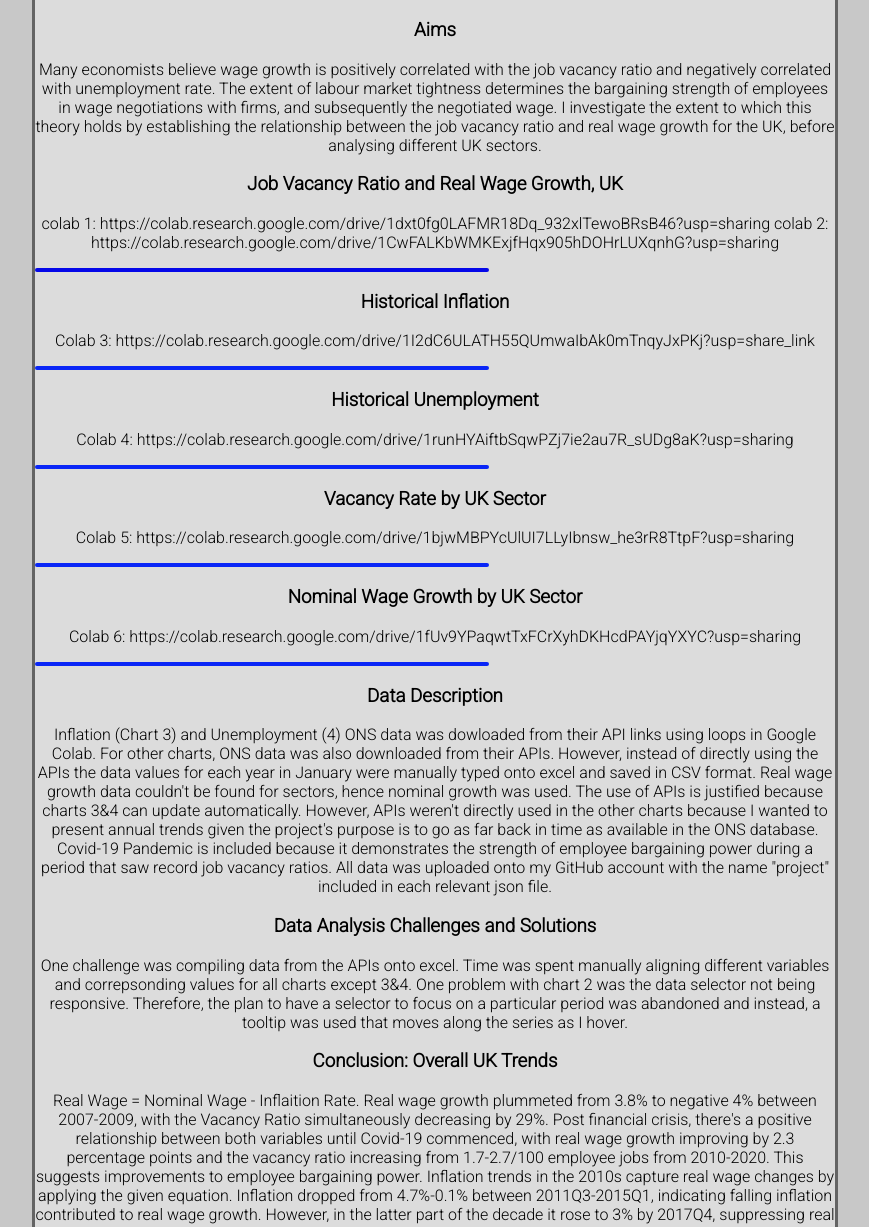
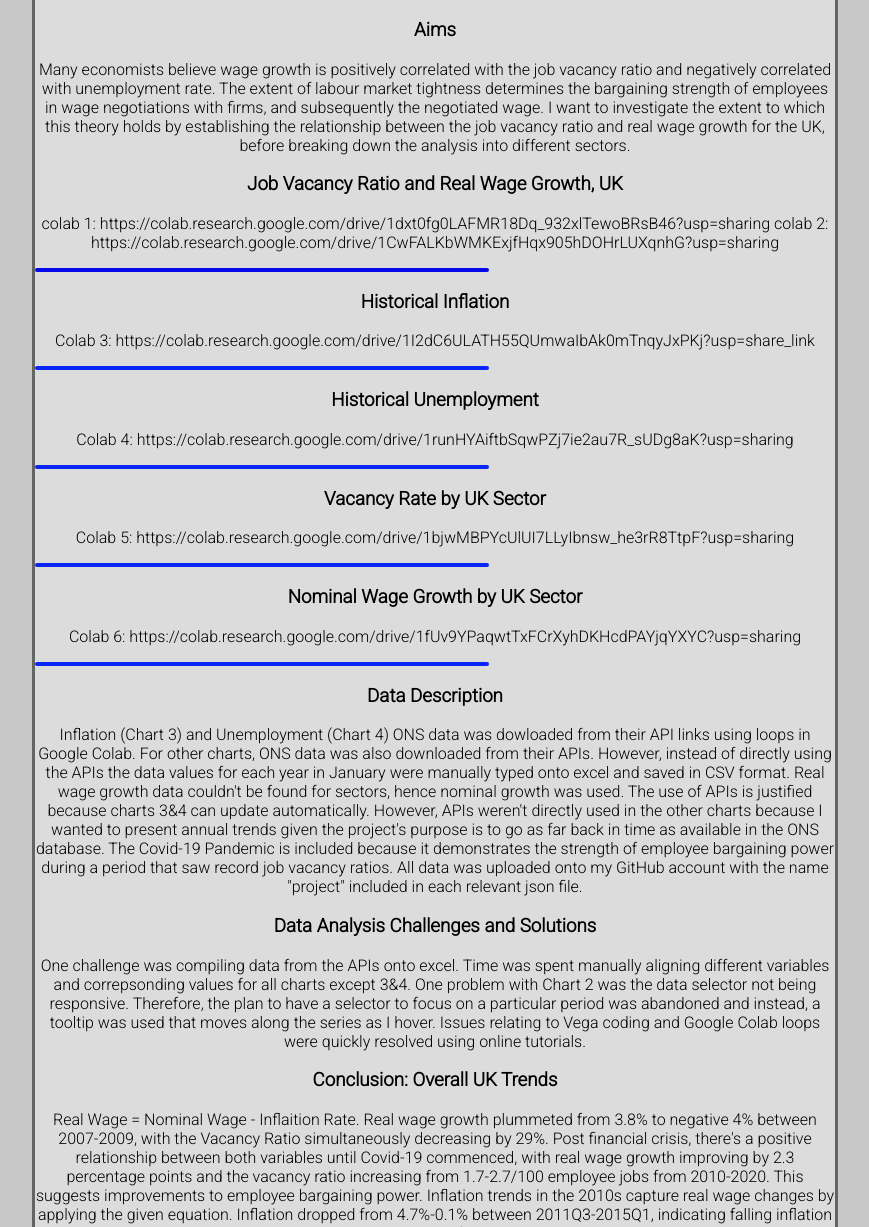
Before and after one commit to denianomeri/denianomeri.github.io, a plain HTML site: page project.html in a window 1280 px wide. Shown: the part 73-1300 px from the top of the page, without its empty margins (205-1074 px from the left). Drawn offline with Linux system fonts and the light colour scheme; a script that the page names is missing.

Commit message:
Add files via upload

```diff
--- a/project.html
+++ b/project.html
@@ -28,7 +28,7 @@
         <h1>Bargaining Strength of Employees in the UK</h1>
 
         <h3>Aims</h3>
-        <p>Many economists believe wage growth is positively correlated with the job vacancy ratio and negatively correlated with unemployment rate. The extent of labour market tightness determines the bargaining strength of employees in wage negotiations with firms, and subsequently the negotiated wage. I investigate the extent to which this theory holds by establishing the relationship between the job vacancy ratio and real wage growth for the UK, before analysing different UK sectors.</p>
+        <p>Many economists believe wage growth is positively correlated with the job vacancy ratio and negatively correlated with unemployment rate. The extent of labour market tightness determines the bargaining strength of employees in wage negotiations with firms, and subsequently the negotiated wage. I want to investigate the extent to which this theory holds by establishing the relationship between the job vacancy ratio and real wage growth for the UK, before breaking down the analysis into different sectors.</p>
 
         <h3>Job Vacancy Ratio and Real Wage Growth, UK</h3>
         <p>colab 1: https://colab.research.google.com/drive/1dxt0fg0LAFMR18Dq_932xlTewoBRsB46?usp=sharing
@@ -52,16 +52,16 @@
         <div class="chart" id="Chart5"> </div>
 
         <h3>Data Description</h3>
-        <p>Inflation (Chart 3) and Unemployment (4) ONS data was dowloaded from their API links using loops in Google Colab. For other charts, ONS data was also downloaded from their APIs. However, instead of directly using the APIs the data values for each year in January were manually typed onto excel and saved in CSV format. Real wage growth data couldn't be found for sectors, hence nominal growth was used. The use of APIs is justified because charts 3&4 can update automatically. However, APIs weren't directly used in the other charts because I wanted to present annual trends given the project's purpose is to go as far back in time as available in the ONS database. Covid-19 Pandemic is included because it demonstrates the strength of employee bargaining power during a period that saw record job vacancy ratios. All data was uploaded onto my GitHub account with the name "project" included in each relevant json file.</p>
+        <p>Inflation (Chart 3) and Unemployment (Chart 4) ONS data was dowloaded from their API links using loops in Google Colab. For other charts, ONS data was also downloaded from their APIs. However, instead of directly using the APIs the data values for each year in January were manually typed onto excel and saved in CSV format. Real wage growth data couldn't be found for sectors, hence nominal growth was used. The use of APIs is justified because charts 3&4 can update automatically. However, APIs weren't directly used in the other charts because I wanted to present annual trends given the project's purpose is to go as far back in time as available in the ONS database. The Covid-19 Pandemic is included because it demonstrates the strength of employee bargaining power during a period that saw record job vacancy ratios. All data was uploaded onto my GitHub account with the name "project" included in each relevant json file.</p>
 
         <h3>Data Analysis Challenges and Solutions</h3>
-        <p>One challenge was compiling data from the APIs onto excel. Time was spent manually aligning different variables and correpsonding values for all charts except 3&4. One problem with chart 2 was the data selector not being responsive. Therefore, the plan to have a selector to focus on a particular period was abandoned and instead, a tooltip was used that moves along the series as I hover.</p>
+        <p>One challenge was compiling data from the APIs onto excel. Time was spent manually aligning different variables and correpsonding values for all charts except 3&4. One problem with Chart 2 was the data selector not being responsive. Therefore, the plan to have a selector to focus on a particular period was abandoned and instead, a tooltip was used that moves along the series as I hover. Issues relating to Vega coding and Google Colab loops were quickly resolved using online tutorials.</p>
 
         <h3>Conclusion: Overall UK Trends</h3>
         <p>Real Wage = Nominal Wage - Inflaition Rate. Real wage growth plummeted from 3.8% to negative 4% between 2007-2009, with the Vacancy Ratio simultaneously decreasing by 29%. Post financial crisis, there's a positive relationship between both variables until Covid-19 commenced, with real wage growth improving by 2.3 percentage points and the vacancy ratio increasing from 1.7-2.7/100 employee jobs from 2010-2020. This suggests improvements to employee bargaining power. Inflation trends in the 2010s capture real wage changes by applying the given equation. Inflation dropped from 4.7%-0.1% between 2011Q3-2015Q1, indicating falling inflation contributed to real wage growth. However, in the latter part of the decade it rose to 3% by 2017Q4, suppressing real wage growth. What's interesting about Covid-19 is the vacancy ratio reaching a record 4.1, although real wage growth decreased by 3.4 percentage points in 2022. Given inflation reached a record 10% in 2022Q3, the real wage growth could be attributed to diminishing employee purchasing power. Post-financial crisis, the unemployment rate halved between 2010Q1-2020Q1 suggesting bargaining power improved because frictional unemployment is more likely to be lower. What's less clear is how real wage growth still increases between 2020-2021 despite unemployment increasing from 4%-5.2% between 2020Q1-2020Q4.</p>
 
         <h3>Conclusion: UK sectors</h3>
-        <p>Nominal wage growth and vacancy ratio trends for construction adheres to classical economic theory. Here, there's a time gap between vacancy ratio chnages and wage growth. Between 2007-2008, the vacancy ratio fell by 62.5% and wage growth stagnated between 2011-2013. Wholesailing recorded wage growth fluctuations, even though vacancy ratios were less volatile pre-pandemic. Regarding Finance, the period 2004-2007 sees consistently high wage growth averaging 6.1%, whereas the period 2012-2015 sees growth stagnate at -0.6%. Whilst the vacancy ratio does increase from 3.1-3.7/100 in the former period, vacancy growth is unexpectedly higher in the latter period.</p>
+        <p>Nominal wage growth and vacancy ratio trends for construction adheres to classical economic theory. Here, there's a time gap between vacancy ratio chnages and wage growth. Between 2007-2008, the vacancy ratio fell by 62.5% and wage growth stagnated between 2011-2013. Wholesailing recorded wage growth fluctuations, even though vacancy ratios were less volatile pre-pandemic. Regarding Finance, the period 2004-2007 sees consistently high wage growth averaging 6.1%, whereas the period 2012-2015 sees growth stagnate at -0.6%. Whilst the vacancy ratio does increase from 3.1-3.7/100 in the former period, vacancy growth is unexpectedly higher in the latter period. Manufacturing and Services both record fluctuations in nominal wage growth, even though the vacancy ratio for both sectors remains relatively consistent, with the exception of January 2022.</p>
 
         <h3>Takeaways</h3>
         <p>Without increasing sector samples, it's difficult to analyse the strength of employee bargaining power for all sectors. Further, research only covers the UK, hence research for other economies are required for international comparisons. UK Data indicates increases (with certain exceptions) in vacancy ratios lead to wage growth increases, suggesting employees leverage greater wage bargaining power. Sectors don't always adhere to classical economic theory. Some sectors record time lags, whereas there's no clear observable relationship for others.</p>
```
